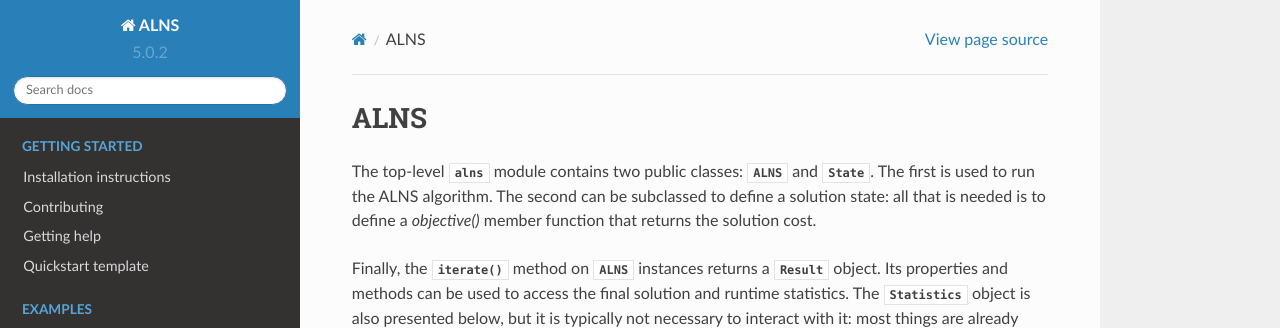
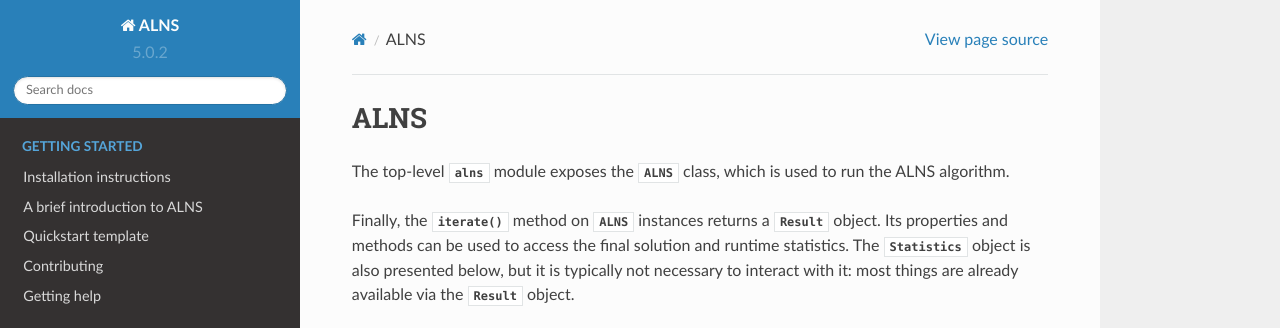
Before and after one commit to N-Wouda/ALNS, a Sphinx documentation site: the page built from docs/source/api/alns.rst, in a window 1280 px wide and 1289 px high, cut to the strip 0-328 px from the top of the window. Built offline with Sphinx 7.4.7 and the Read the Docs theme 2.0.0, drawn with Linux system fonts in a browser that asks for light colours; pages that are not in the unit, such as notebooks, are missing from menus.

Commit message:
Intro to ALNS page in docs (#136)
* Intro to ALNS page

* Cite handbook chapter, simplify a bit, and move operator stuff to template

* Plural notebooks to singular

Co-authored-by: Leon Lan <30997278+leonlan@users.noreply.github.com>

```diff
--- a/docs/source/api/accept.rst
+++ b/docs/source/api/accept.rst
@@ -8,7 +8,7 @@
 The :mod:`alns.accept` module contains the various acceptance criteria the `alns` package ships with.
 These criteria are used by the ALNS algorithm to decide whether to accept or reject a candidate solution.
 
-All acceptance criteria inherit from :class:`~alns.accept.AcceptanceCriterion.AcceptanceCriterion`, which can be subclassed to create your own.
+All acceptance criteria inherit from :class:`~alns.accept.AcceptanceCriterion.AcceptanceCriterion`.
 
 .. automodule:: alns.accept.AcceptanceCriterion
    :members:
--- a/docs/source/api/alns.rst
+++ b/docs/source/api/alns.rst
@@ -5,9 +5,7 @@
 ALNS
 ====
 
-The top-level :mod:`alns` module contains two public classes: :class:`~alns.ALNS.ALNS` and :class:`~alns.State.State`.
-The first is used to run the ALNS algorithm.
-The second can be subclassed to define a solution state: all that is needed is to define a `objective()` member function that returns the solution cost.
+The top-level :mod:`alns` module exposes the :class:`~alns.ALNS.ALNS` class, which is used to run the ALNS algorithm.
 
 Finally, the :meth:`~alns.ALNS.ALNS.iterate` method on :class:`~alns.ALNS.ALNS` instances returns a :class:`~alns.Result.Result` object.
 Its properties and methods can be used to access the final solution and runtime statistics.
--- a/docs/source/api/select.rst
+++ b/docs/source/api/select.rst
@@ -8,7 +8,7 @@
 The :mod:`alns.select` module contains the various operator selection schemes the `alns` package ships with.
 These are used during the ALNS search to select a destroy and repair operator pair in each iteration.
 
-All operator selection schemes inherit from :class:`~alns.select.OperatorSelectionScheme.OperatorSelectionScheme`, which can be subclassed to create your own.
+All operator selection schemes inherit from :class:`~alns.select.OperatorSelectionScheme.OperatorSelectionScheme`.
 
 .. automodule:: alns.select.OperatorSelectionScheme
    :members:
--- a/docs/source/api/stop.rst
+++ b/docs/source/api/stop.rst
@@ -8,7 +8,7 @@
 The :mod:`alns.stop` module contains the various stopping criteria the `alns` package ships with.
 These can be used to stop the ALNS search whenever some criterion is met: for example, when some maximum number of iterations or run-time is exceeded.
 
-All stopping criteria inherit from :class:`~alns.stop.StoppingCriterion.StoppingCriterion`, which can be subclassed to create your own.
+All stopping criteria inherit from :class:`~alns.stop.StoppingCriterion.StoppingCriterion`.
 
 .. automodule:: alns.stop.StoppingCriterion
    :members:
--- a/docs/source/setup/template.rst
+++ b/docs/source/setup/template.rst
@@ -12,6 +12,9 @@
 * One or more destroy and repair operators tailored to your problem. Each destroy
   operator should copy the passed-in state; see
   :meth:`~alns.ALNS.ALNS.add_destroy_operator` for details.
+
+Typically, a good first destroy operator is *random removal*, which randomly destroys some part of the current solution.
+A good first repair operator is *greedy repair*, which repairs the partially destroyed solution in a greedy manner.
 
 .. note::
 
@@ -83,7 +86,7 @@
     best = result.best_state
     print(f"Best heuristic solution objective is {best.objective()}.")
 
-.. note::
+.. hint::
 
     Have a look at the examples to get a feeling for how to implement the TODOs
     in the quickstart template!
```
Also changed, not shown: README.md (+5 -0 lines), docs/source/index.rst (+6 -4 lines), docs/source/setup/introduction_to_alns.rst (added, +66 -0 lines).
